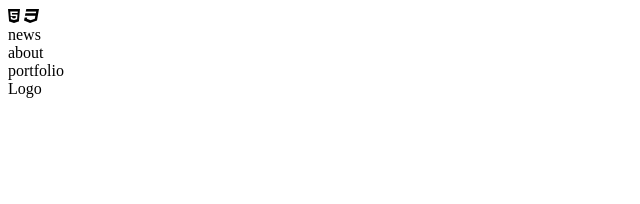
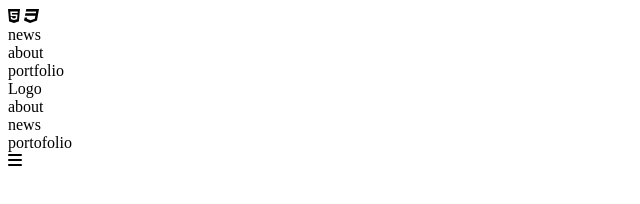
Before and after one commit to wan0100/HTML-CSS, a plain HTML site: page 레이아웃.html in a window 1280 px wide. Shown: the whole page, without its empty margins (0-640 px from the left). Drawn offline with Linux system fonts and the light colour scheme.

Commit message:
wl진짜 최종

```diff
--- a/레이아웃.html
+++ b/레이아웃.html
@@ -23,7 +23,12 @@
     <!-- 헤더 -->
      <div class="header">
         <div class="logo">Logo</div>
-        <div class="nav"></div>
+        <div class="nav">
+            <div class="list">about</div>
+            <div class="list">news</div>
+            <div class="list">portofolio</div>
+            <div class="list"><i class="fa-solid fa-bars"></i></div>
+        </div>
      </div>
 
     <!-- 컨텐츠 -->
```
